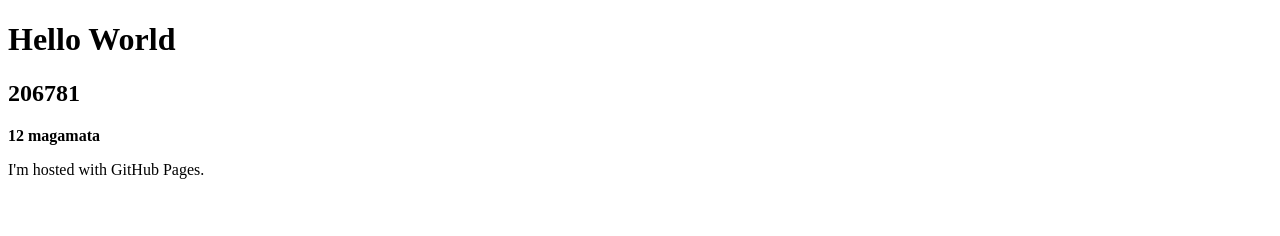
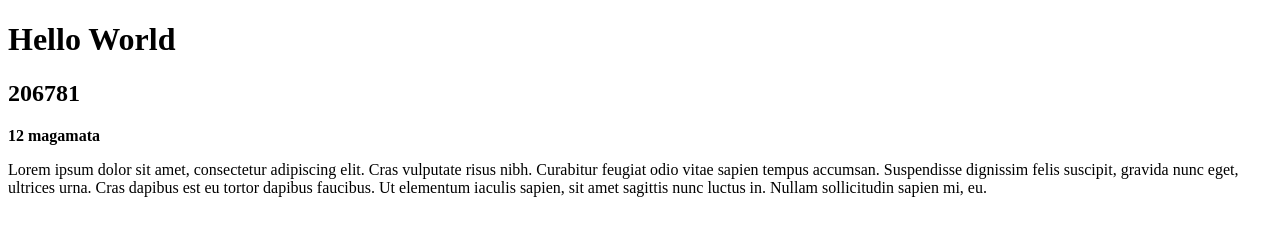
Before and after one commit to IgaksJuhuks/igaksjuhuks.github.io, a plain HTML site: page index.html in a window 1280 px wide. Drawn offline with Linux system fonts and the light colour scheme.

Commit message:
Update index.html

```diff
--- a/index.html
+++ b/index.html
@@ -4,6 +4,6 @@
 <h1>Hello World</h1>
 <h2>206781</h2>
 <table><b>12 magamata</b></table>
-<p>I'm hosted with GitHub Pages.</p>
+<p>Lorem ipsum dolor sit amet, consectetur adipiscing elit. Cras vulputate risus nibh. Curabitur feugiat odio vitae sapien tempus accumsan. Suspendisse dignissim felis suscipit, gravida nunc eget, ultrices urna. Cras dapibus est eu tortor dapibus faucibus. Ut elementum iaculis sapien, sit amet sagittis nunc luctus in. Nullam sollicitudin sapien mi, eu.</p>
 </body>
 </html>
```
